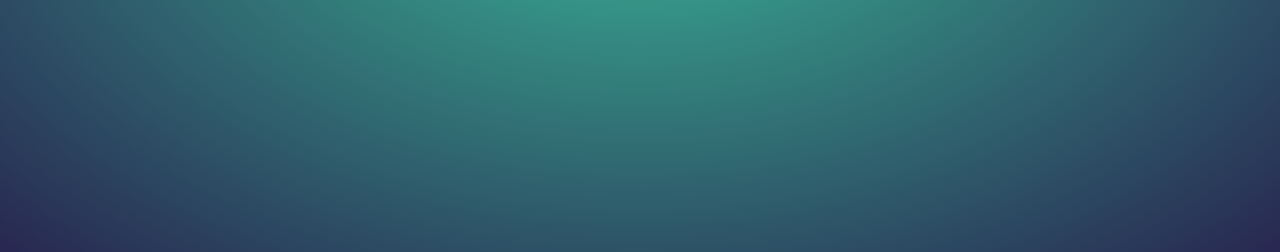
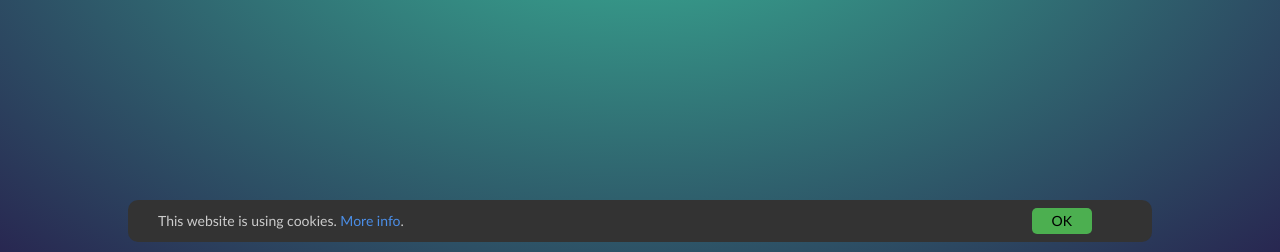
Before and after one commit to Hyuan6/CSE-111-Course-Registrar, a Django app: template CourseRegistrar/RegistrationPage/templates/RegistrationPage/homePage.html in a window 1280 px wide. Shown: the part 548-800 px from the top of the page. Run offline with Django 3.2, Linux system fonts and the light colour scheme; the template is opened without the code that fills it, so the values that code supplies are empty; some libraries are stand-ins or nearby versions.

```diff
--- a/CourseRegistrar/RegistrationPage/static/RegistrationPage/Homepage.css
+++ b/CourseRegistrar/RegistrationPage/static/RegistrationPage/Homepage.css
@@ -63,3 +63,42 @@ button:focus {
     float: right;
     padding: 8px 16px;
 }
+
+#cookieConsent {
+    background-color: #333;
+    min-height: 26px;
+    font-size: 14px;
+    color: #ccc;
+    line-height: 26px;
+    padding: 8px 0 8px 30px;
+    font-family: "Trebuchet MS", Helvetica, sans-serif;
+    position: fixed;
+    bottom: 10px;
+    left: 0;
+    right: 0;
+    display: none;
+    z-index: 9999;
+    width: 80%;
+    margin: auto;
+    border-radius: 10px;
+}
+
+#cookieConsent a {
+    color: #4B8EE7;
+    text-decoration: none;
+}
+
+#cookieConsent a.cookieConsentOK {
+    background-color: #4CAF50;
+    color: #000;
+    display: inline-block;
+    border-radius: 5px;
+    padding: 0 20px;
+    cursor: pointer;
+    float: right;
+    margin: 0 60px 0 10px;
+}
+
+#cookieConsent a.cookieConsentOK:hover {
+    background-color: #357737;
+}
--- a/CourseRegistrar/RegistrationPage/static/RegistrationPage/Homepage.js
+++ b/CourseRegistrar/RegistrationPage/static/RegistrationPage/Homepage.js
@@ -1,3 +1,12 @@
-function welcome() {
-    $("#HomePageText").text("Welcome " + $(" #usernameInput ").val())
-}
+// function welcome() {
+//     $("#HomePageText").text("Welcome " + $(" #usernameInput ").val())
+// }
+
+$(document).ready(function() {
+    setTimeout(function() {
+        $("#cookieConsent").fadeIn(200);
+    }, 4000);
+    $("#closeCookieConsent, .cookieConsentOK").click(function() {
+        $("#cookieConsent").fadeOut(200);
+    });
+});
--- a/CourseRegistrar/RegistrationPage/templates/RegistrationPage/homePage.html
+++ b/CourseRegistrar/RegistrationPage/templates/RegistrationPage/homePage.html
@@ -53,11 +53,15 @@
             </div>
         </div>
     </div>
-    <script src="https://code.jquery.com/jquery-3.2.1.slim.min.js" integrity="sha384-KJ3o2DKtIkvYIK3UENzmM7KCkRr/rE9/Qpg6aAZGJwFDMVNA/GpGFF93hXpG5KkN" crossorigin="anonymous"></script>
+    <script src="https://code.jquery.com/jquery-3.2.1.min.js" crossorigin="anonymous"></script>
     <script src="https://cdnjs.cloudflare.com/ajax/libs/popper.js/1.12.9/umd/popper.min.js" integrity="sha384-ApNbgh9B+Y1QKtv3Rn7W3mgPxhU9K/ScQsAP7hUibX39j7fakFPskvXusvfa0b4Q" crossorigin="anonymous"></script>
     <script src="https://maxcdn.bootstrapcdn.com/bootstrap/4.0.0/js/bootstrap.min.js" integrity="sha384-JZR6Spejh4U02d8jOt6vLEHfe/JQGiRRSQQxSfFWpi1MquVdAyjUar5+76PVCmYl" crossorigin="anonymous"></script>
 
-    <!-- <script src="{% static 'RegistrationPage/Homepage.js'%}"></script> -->
+    <div id="cookieConsent">
+        This website is using cookies. <a href="https://www.youtube.com/watch?v=dQw4w9WgXcQ" target="_blank">More info</a>. <a class="cookieConsentOK">OK</a>
+    </div>
+
+    <script src="{% static 'RegistrationPage/Homepage.js'%}"></script>
 
 </body>
 
--- a/CourseRegistrar/RegistrationPage/views.py
+++ b/CourseRegistrar/RegistrationPage/views.py
@@ -74,7 +74,7 @@ def index(request):
             conn.commit()
             closeConnection(conn, database)
 
-    return
+    return response
 
 def courseReg(request):
     return render(request, 'RegistrationPage/regPage.html')
```
